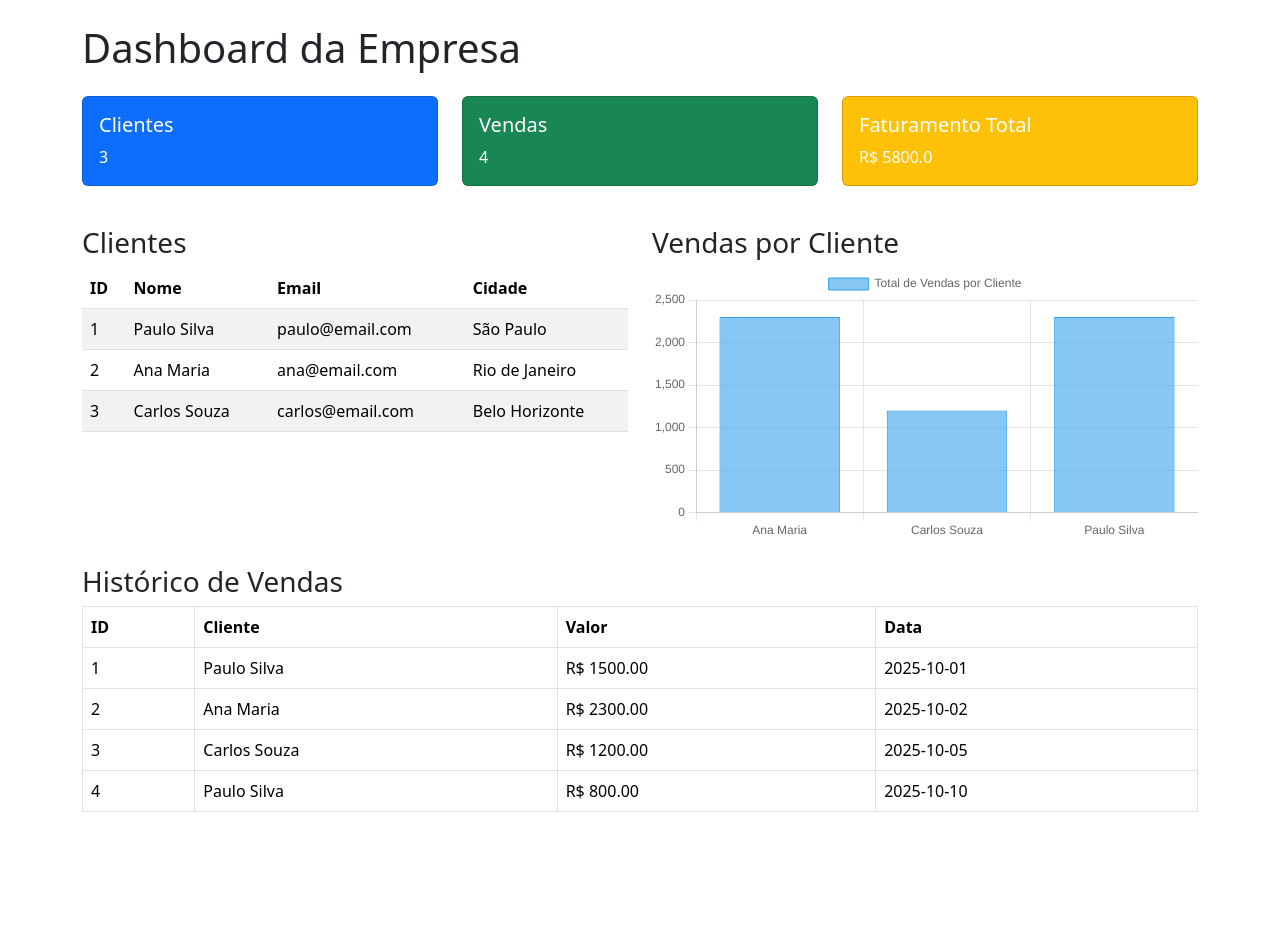
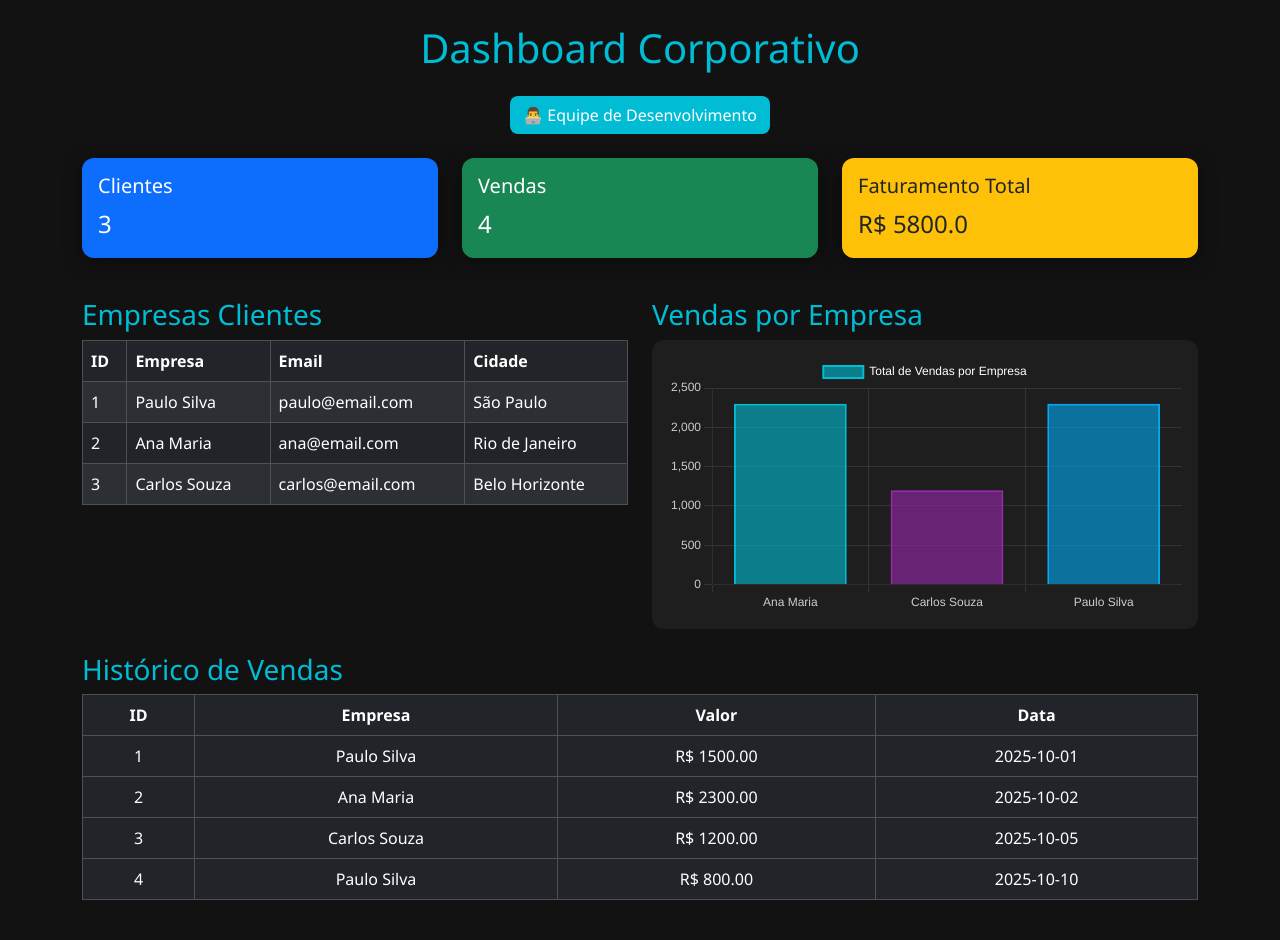
Before and after one commit to FabricioGMV/Docker_Teste, a Flask app: page / in a window 1280 px wide. Before the commit the page ends 812 px from the top, so only its background shows below. Run offline with Flask 3, Linux system fonts and the light colour scheme; data comes from the database, SQL or seed files in the repository.

Commit message:
atualizado e mais foda

```diff
--- a/example_01/templates/dashboard.html
+++ b/example_01/templates/dashboard.html
@@ -3,37 +3,125 @@
 <head>
     <meta charset="UTF-8">
     <meta name="viewport" content="width=device-width, initial-scale=1.0">
-    <title>Dashboard Empresa</title>
+    <title>Dashboard Corporativo</title>
     <link href="https://cdn.jsdelivr.net/npm/bootstrap@5.3.1/dist/css/bootstrap.min.css" rel="stylesheet">
     <script src="https://cdn.jsdelivr.net/npm/chart.js"></script>
+    <style>
+        body {
+            background-color: #121212;
+            color: #e0e0e0;
+            font-family: "Segoe UI", sans-serif;
+        }
+        h1, h3 {
+            color: #00bcd4;
+        }
+        .card {
+            border: none;
+            border-radius: 12px;
+            box-shadow: 0 4px 20px rgba(0,0,0,0.4);
+        }
+        .table {
+            color: #ddd;
+        }
+        .table thead {
+            background-color: #1e1e1e;
+            color: #00bcd4;
+        }
+        .table tbody tr:hover {
+            background-color: rgba(255,255,255,0.05);
+        }
+        .btn-custom {
+            background-color: #00bcd4;
+            color: #fff;
+            border-radius: 8px;
+            transition: 0.3s;
+        }
+        .btn-custom:hover {
+            background-color: #0097a7;
+            transform: scale(1.02);
+        }
+        .card-body h5 {
+            font-weight: 500;
+        }
+        .chart-container {
+            background-color: #1e1e1e;
+            padding: 1rem;
+            border-radius: 12px;
+        }
+    </style>
 </head>
 <body>
 <div class="container my-4">
-    <h1 class="mb-4">Dashboard da Empresa</h1>
+    <h1 class="mb-4 text-center">Dashboard Corporativo</h1>
 
-    <!-- Cards resumindo os dados -->
+    <!-- Botão para abrir a seção de desenvolvedores -->
+    <div class="text-center">
+        <button class="btn btn-custom mb-4" type="button" data-bs-toggle="collapse" data-bs-target="#devTeamSection" aria-expanded="false" aria-controls="devTeamSection">
+            👨‍💻 Equipe de Desenvolvimento
+        </button>
+    </div>
+
+    <!-- Seção colapsável da equipe -->
+    <div class="collapse" id="devTeamSection">
+        <div class="card card-body bg-dark mb-4">
+            <h3 class="mb-3 text-center text-info">Equipe de Desenvolvimento</h3>
+            <table class="table table-hover text-center align-middle">
+                <thead class="table-dark">
+                    <tr>
+                        <th>Nome</th>
+                        <th>Cargo</th>
+                        <th>Salário (R$)</th>
+                    </tr>
+                </thead>
+                <tbody>
+                    <tr>
+                        <td>Gustavo Vechiatto</td>
+                        <td>Desenvolvedor Full Stack e Suporte</td>
+                        <td>2.500</td>
+                    </tr>
+                    <tr>
+                        <td>Fabricio Velloso</td>
+                        <td>Desenvolvedor Banco de Dados e Scrum Master</td>
+                        <td>3.000</td>
+                    </tr>
+                    <tr>
+                        <td>Lucas Netto</td>
+                        <td>Desenvolvedor Full Stack e Suporte</td>
+                        <td>2.500</td>
+                    </tr>
+                    <tr>
+                        <td>Ezequiel Magoga</td>
+                        <td>Desenvolvedor Front End</td>
+                        <td>2.500</td>
+                    </tr>
+                </tbody>
+            </table>
+        </div>
+    </div>
+
+    <!-- Cards Resumo -->
     <div class="row mb-4">
         <div class="col-md-4">
-            <div class="card text-white bg-primary mb-3">
+            <div class="card bg-primary text-white mb-3">
                 <div class="card-body">
                     <h5 class="card-title">Clientes</h5>
-                    <p class="card-text">{{ clientes|length }}</p>
+                    <p class="card-text fs-4">{{ clientes|length }}</p>
                 </div>
             </div>
         </div>
         <div class="col-md-4">
-            <div class="card text-white bg-success mb-3">
+            <div class="card bg-success text-white mb-3">
                 <div class="card-body">
                     <h5 class="card-title">Vendas</h5>
-                    <p class="card-text">{{ vendas|length }}</p>
+                    <p class="card-text fs-4">{{ vendas|length }}</p>
                 </div>
             </div>
         </div>
         <div class="col-md-4">
-            <div class="card text-white bg-warning mb-3">
+            <div class="card bg-warning text-dark mb-3">
                 <div class="card-body">
                     <h5 class="card-title">Faturamento Total</h5>
-                    <p class="card-text">
+                    <p class="card-text fs-4">
                         R$ {{ vendas|sum(attribute='valor')|round(2) }}
                     </p>
                 </div>
@@ -41,14 +129,15 @@
         </div>
     </div>
 
+    <!-- Clientes e Gráfico -->
     <div class="row">
         <div class="col-md-6">
-            <h3>Clientes</h3>
-            <table class="table table-striped">
+            <h3>Empresas Clientes</h3>
+            <table class="table table-striped table-dark table-bordered">
                 <thead>
                     <tr>
                         <th>ID</th>
-                        <th>Nome</th>
+                        <th>Empresa</th>
                         <th>Email</th>
                         <th>Cidade</th>
                     </tr>
@@ -67,19 +156,22 @@
         </div>
 
         <div class="col-md-6">
-            <h3>Vendas por Cliente</h3>
-            <canvas id="vendasChart"></canvas>
+            <h3>Vendas por Empresa</h3>
+            <div class="chart-container">
+                <canvas id="vendasChart"></canvas>
+            </div>
         </div>
     </div>
 
+    <!-- Histórico de Vendas -->
     <div class="row mt-4">
         <div class="col-md-12">
             <h3>Histórico de Vendas</h3>
-            <table class="table table-bordered">
+            <table class="table table-dark table-bordered table-hover text-center align-middle">
                 <thead>
                     <tr>
                         <th>ID</th>
-                        <th>Cliente</th>
+                        <th>Empresa</th>
                         <th>Valor</th>
                         <th>Data</th>
                     </tr>
@@ -99,6 +191,8 @@
     </div>
 </div>
 
+<!-- Scripts -->
+<script src="https://cdn.jsdelivr.net/npm/bootstrap@5.3.1/dist/js/bootstrap.bundle.min.js"></script>
 <script>
 const ctx = document.getElementById('vendasChart').getContext('2d');
 
@@ -109,15 +203,27 @@ const data = {
         {% endfor %}
     ],
     datasets: [{
-        label: 'Total de Vendas por Cliente',
+        label: 'Total de Vendas por Empresa',
         data: [
             {% for row in vendas_por_cliente %}
                 {{ row['total'] }}{% if not loop.last %}, {% endif %}
             {% endfor %}
         ],
-        backgroundColor: 'rgba(54, 162, 235, 0.6)',
-        borderColor: 'rgba(54, 162, 235, 1)',
-        borderWidth: 1
+        backgroundColor: [
+            'rgba(0,188,212,0.6)',
+            'rgba(156,39,176,0.6)',
+            'rgba(3,169,244,0.6)',
+            'rgba(255,193,7,0.6)',
+            'rgba(76,175,80,0.6)'
+        ],
+        borderColor: [
+            'rgba(0,188,212,1)',
+            'rgba(156,39,176,1)',
+            'rgba(3,169,244,1)',
+            'rgba(255,193,7,1)',
+            'rgba(76,175,80,1)'
+        ],
+        borderWidth: 2
     }]
 };
 
@@ -126,12 +232,22 @@ new Chart(ctx, {
     data: data,
     options: {
         responsive: true,
+        plugins: {
+            legend: { labels: { color: '#fff' } }
+        },
         scales: {
-            y: { beginAtZero: true }
+            x: {
+                ticks: { color: '#ccc' },
+                grid: { color: 'rgba(255,255,255,0.1)' }
+            },
+            y: {
+                beginAtZero: true,
+                ticks: { color: '#ccc' },
+                grid: { color: 'rgba(255,255,255,0.1)' }
+            }
         }
     }
 });
 </script>
-
 </body>
 </html>
```
Also changed, not shown: example_01/create_db.py (+24 -10 lines), example_01/Passo a Passo.txt (line endings or trailing spaces), example_01/app.py (line endings or trailing spaces), example_01/docker-compose.yml (line endings or trailing spaces), example_01/requirements.txt (line endings or trailing spaces).
